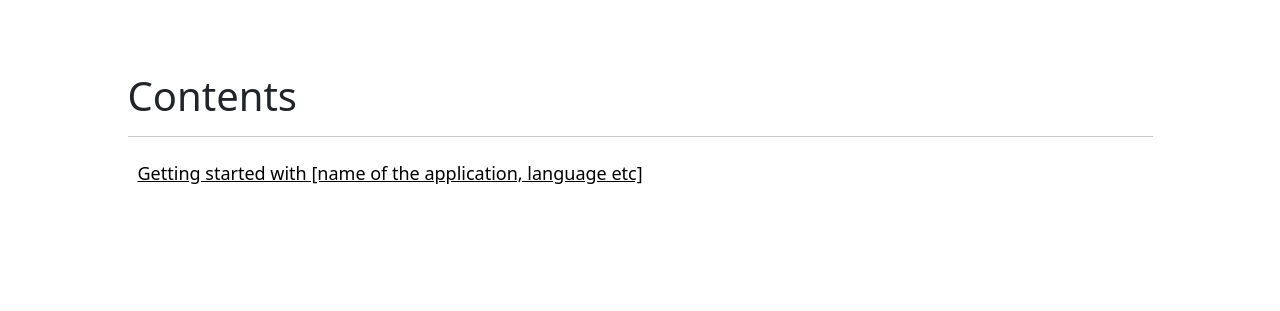
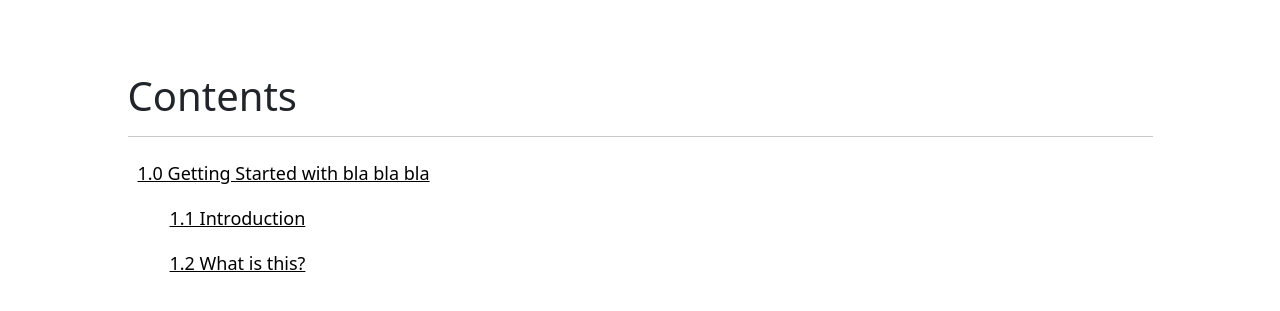
Before and after one commit to Magoninho/Documentation-Template, a plain HTML site: page contents.html in a window 1280 px wide. Shown: the part 175-486 px from the top of the page. Drawn offline with nearby package versions, Linux system fonts and the light colour scheme.

Commit message:
Added a functionality to make the contents work via script

```diff
--- a/contents.html
+++ b/contents.html
@@ -36,8 +36,9 @@
             <h1>Contents</h1>
             <hr>
             <div id="toc_container" style="font-size: large;">
-                <ul class="toc_list">
-                    <li><a href="#">Getting started with [name of the application, language etc]</a></li></ul>
+                <ul id="contentsarray" class="toc_list">
+
+                </ul>
             </div>
         </div>
 
@@ -53,6 +54,7 @@
         integrity="sha384-pQQkAEnwaBkjpqZ8RU1fF1AKtTcHJwFl3pblpTlHXybJjHpMYo79HY3hIi4NKxyj"
         crossorigin="anonymous"></script>
     <script src="https://cdn.jsdelivr.net/gh/google/code-prettify@master/loader/run_prettify.js"></script>
+    <script src="js/contents.js"></script>
 </body>
 
 </html>
--- /dev/null
+++ b/js/contents.js
@@ -0,0 +1,39 @@
+/**
+ * Yeah I know that this code is not the best way of doing it, but it works for now. That's what matters
+*/
+
+var contents = [
+    [
+        "Getting Started with bla bla bla",
+            "Introduction",
+            "What is this?",
+    ],
+
+];
+
+var contentsLinks = [
+    [
+        "https://reddit.com/u/Mago_Malvado",
+        "#",
+        "#"
+    ]
+]
+
+
+
+for (let i = 0; i < contents.length; i++) {
+    for (let content = 0; content < contents[i].length; content++) {
+
+        if (content == 0 && contentsLinks[i][content]) {
+
+            document.getElementById("contentsarray").innerHTML +=
+                `<li><a href='${contentsLinks[i][content]}'> ${(i + 1)}.${content} ${(contents[i][content])}</a></li>`;
+
+        } else if (content != 0 && contentsLinks[i][content]) {
+            document.getElementById("contentsarray").innerHTML +=
+                `<ul><li><a href='${contentsLinks[i][content]}'> ${(i + 1)}.${content} ${contents[i][content]}</a></li></ul>`;
+
+        }
+
+    }
+}
```
Also changed, not shown: index.html (+3 -3 lines), teste.html (added, +21 -0 lines).
